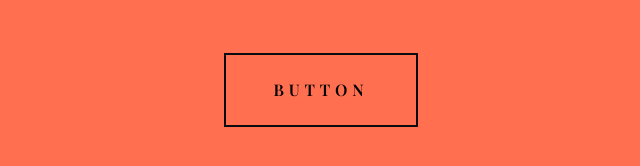
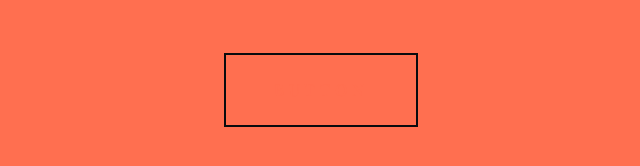
Before and after one commit to yunusakcay/ui-main, a plain HTML site: page buttons-02/index.html in a window 1280 px wide. In both pictures the pointer is over the link "BUTTON". Shown: the part 318-484 px from the top of the page, 319-959 px from the left. Drawn offline with nearby package versions, Linux system fonts and the light colour scheme; a web font is replaced by a local one.

```diff
--- a/buttons-02/style.css
+++ b/buttons-02/style.css
@@ -36,5 +36,5 @@
     box-shadow: 0 0 0 2px var(--effect);
     outline-color: var(--background);
     outline-offset: 15px;
-    color: var(--accent);
+    color: var(--effect);
 }
```
